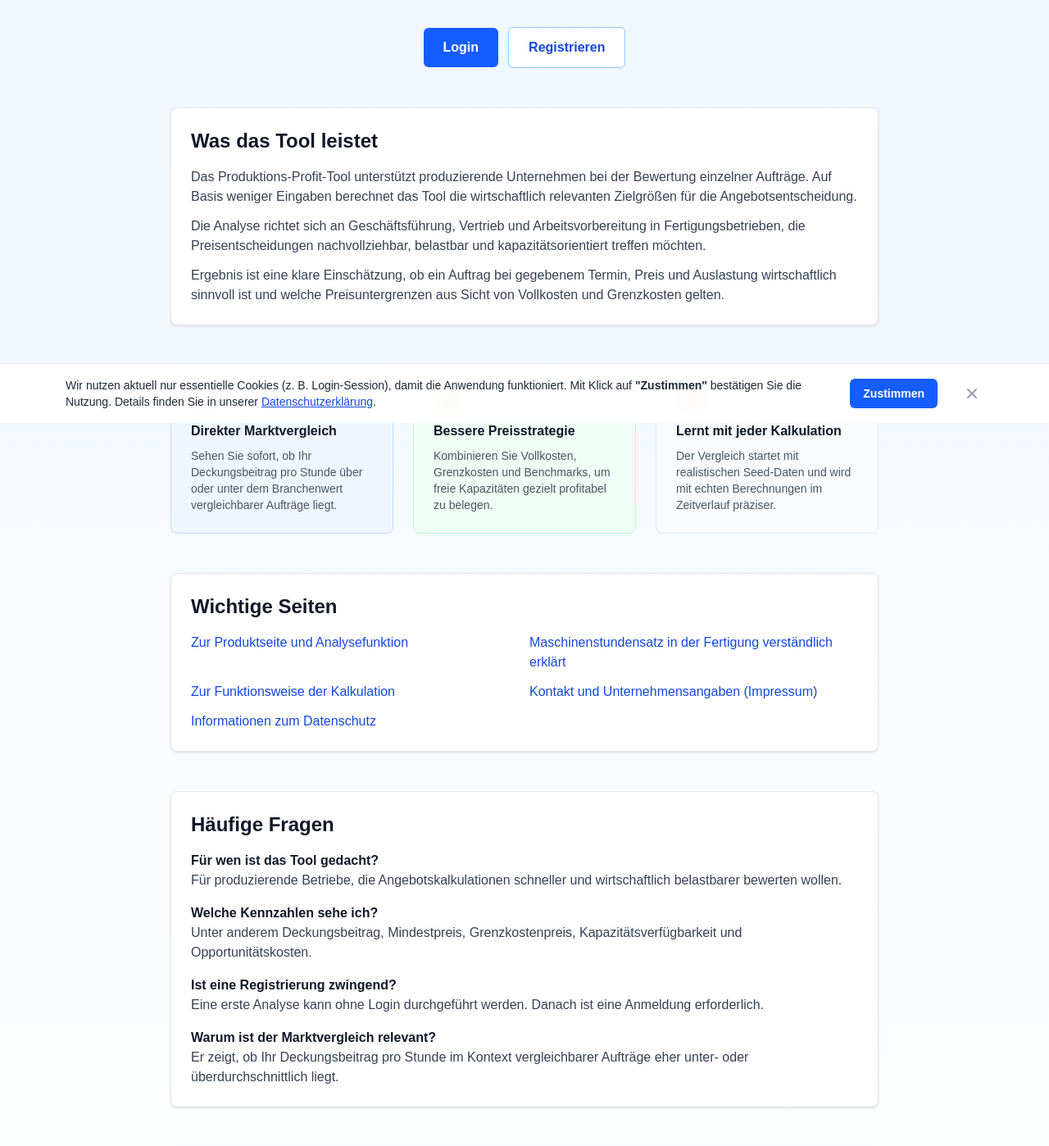
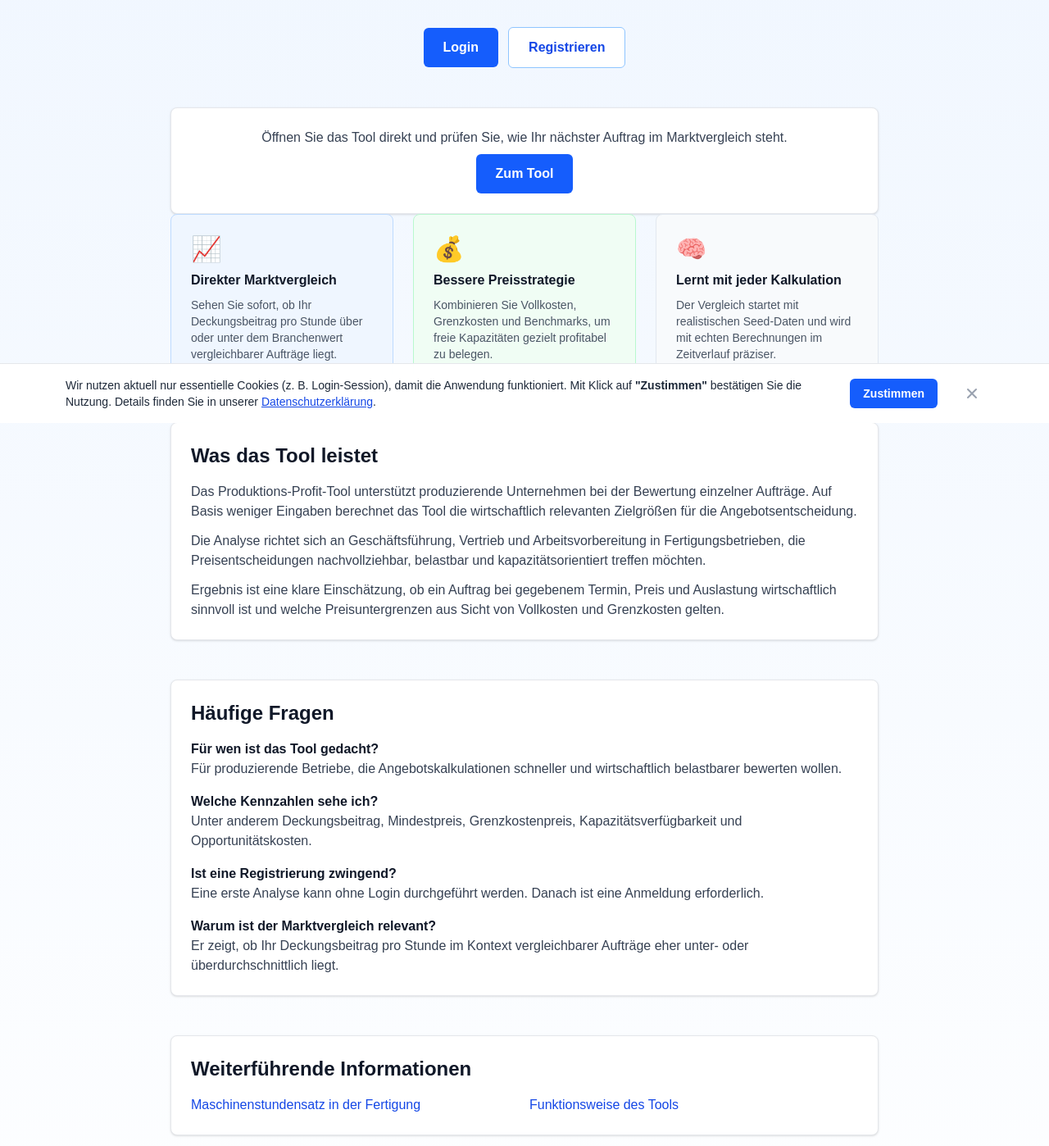
Before and after one commit to carlfruehling/Production-Profit-Tool, a Next.js app: page / in a window 1280 px wide. Shown: the part 284-1682 px from the top of the page at 82% size. Built offline with nearby package versions, Linux system fonts and the light colour scheme; no server answers.

Commit message:
Fix guest first calculation flow by removing server-side preemptive login block

```diff
--- a/src/app/api/calculate/route.ts
+++ b/src/app/api/calculate/route.ts
@@ -10,9 +10,7 @@ import {
 import { getBenchmarkProfile, persistBenchmarkProfile } from '@/lib/benchmark-store';
 import { calculateProductionEconomics } from '@/lib/calculation';
 import { supabase } from '@/lib/supabase';
-import { SESSION_COOKIE_NAME, SESSION_COOKIE_OPTIONS, verifySessionToken } from '@/lib/session';
-
-const GUEST_CALC_COOKIE_NAME = 'ppt_guest_calc_used';
+import { SESSION_COOKIE_NAME, verifySessionToken } from '@/lib/session';
 
 const CalculationSchema = z.object({
   freeMachineHours: z.number().min(0),
@@ -101,14 +99,6 @@ export async function POST(request: NextRequest) {
     const sessionToken = request.cookies.get(SESSION_COOKIE_NAME)?.value;
     const session = await verifySessionToken(sessionToken);
     const hasVerifiedSession = !!session?.emailVerified;
-    const guestCalcAlreadyUsed = request.cookies.get(GUEST_CALC_COOKIE_NAME)?.value === '1';
-
-    if (!hasVerifiedSession && guestCalcAlreadyUsed) {
-      return NextResponse.json(
-        { message: 'Die erste Analyse ist als Gast möglich. Für weitere Analysen bitte einloggen.' },
-        { status: 401 }
-      );
-    }
 
     const forwardedFor = request.headers.get('x-forwarded-for');
     const ip = forwardedFor ? forwardedFor.split(',')[0].trim() : undefined;
@@ -187,15 +177,7 @@ export async function POST(request: NextRequest) {
     );
     await persistBenchmarkProfile(updatedBenchmarkProfile);
 
-    const response = NextResponse.json(responseBody, { status: 200 });
-
-    if (!hasVerifiedSession) {
-      response.cookies.set(GUEST_CALC_COOKIE_NAME, '1', {
-        ...SESSION_COOKIE_OPTIONS,
-      });
-    }
-
-    return response;
+    return NextResponse.json(responseBody, { status: 200 });
   } catch (error) {
     if (error instanceof z.ZodError) {
       console.warn('[calculate] Validation failed', {
--- a/src/app/page.tsx
+++ b/src/app/page.tsx
@@ -135,21 +135,18 @@ export default function Home() {
           </div>
         </div>
 
-        <section className="bg-white rounded-lg border border-gray-200 p-6 mb-12 shadow-sm">
-          <h2 className="text-2xl font-semibold text-gray-900 mb-4">Was das Tool leistet</h2>
-          <p className="text-gray-700 mb-3">
-            Das Produktions-Profit-Tool unterstützt produzierende Unternehmen bei der Bewertung einzelner Aufträge.
-            Auf Basis weniger Eingaben berechnet das Tool die wirtschaftlich relevanten Zielgrößen für die Angebotsentscheidung.
+        <div className="bg-white rounded-lg border border-gray-200 p-6 text-center shadow-sm">
+          <p className="text-gray-700 mb-2 font-medium">
+            Öffnen Sie das Tool direkt und prüfen Sie, wie Ihr nächster Auftrag im Marktvergleich steht.
           </p>
-          <p className="text-gray-700 mb-3">
-            Die Analyse richtet sich an Geschäftsführung, Vertrieb und Arbeitsvorbereitung in Fertigungsbetrieben,
-            die Preisentscheidungen nachvollziehbar, belastbar und kapazitätsorientiert treffen möchten.
-          </p>
-          <p className="text-gray-700">
-            Ergebnis ist eine klare Einschätzung, ob ein Auftrag bei gegebenem Termin, Preis und Auslastung wirtschaftlich
-            sinnvoll ist und welche Preisuntergrenzen aus Sicht von Vollkosten und Grenzkosten gelten.
-          </p>
-        </section>
+
+          <Link
+            href="/tool"
+            className="inline-block bg-blue-600 text-white px-6 py-3 rounded-md font-semibold hover:bg-blue-700 transition-colors"
+          >
+            Zum Tool
+          </Link>
+        </div>
 
         {/* Info Section */}
         <div className="grid md:grid-cols-3 gap-6 mb-12">
@@ -182,24 +179,19 @@ export default function Home() {
         </div>
 
         <section className="bg-white rounded-lg border border-gray-200 p-6 mb-12 shadow-sm">
-          <h2 className="text-2xl font-semibold text-gray-900 mb-4">Wichtige Seiten</h2>
-          <div className="grid gap-3 sm:grid-cols-2">
-            <Link href="/tool" className="text-blue-700 hover:text-blue-900 font-medium">
-              Zur Produktseite und Analysefunktion
-            </Link>
-            <Link href="/maschinenstundensatz-fertigung" className="text-blue-700 hover:text-blue-900 font-medium">
-              Maschinenstundensatz in der Fertigung verständlich erklärt
-            </Link>
-            <Link href="/funktionsweise" className="text-blue-700 hover:text-blue-900 font-medium">
-              Zur Funktionsweise der Kalkulation
-            </Link>
-            <Link href="/impressum" className="text-blue-700 hover:text-blue-900 font-medium">
-              Kontakt und Unternehmensangaben (Impressum)
-            </Link>
-            <Link href="/datenschutz" className="text-blue-700 hover:text-blue-900 font-medium">
-              Informationen zum Datenschutz
-            </Link>
-          </div>
+          <h2 className="text-2xl font-semibold text-gray-900 mb-4">Was das Tool leistet</h2>
+          <p className="text-gray-700 mb-3">
+            Das Produktions-Profit-Tool unterstützt produzierende Unternehmen bei der Bewertung einzelner Aufträge.
+            Auf Basis weniger Eingaben berechnet das Tool die wirtschaftlich relevanten Zielgrößen für die Angebotsentscheidung.
+          </p>
+          <p className="text-gray-700 mb-3">
+            Die Analyse richtet sich an Geschäftsführung, Vertrieb und Arbeitsvorbereitung in Fertigungsbetrieben,
+            die Preisentscheidungen nachvollziehbar, belastbar und kapazitätsorientiert treffen möchten.
+          </p>
+          <p className="text-gray-700">
+            Ergebnis ist eine klare Einschätzung, ob ein Auftrag bei gegebenem Termin, Preis und Auslastung wirtschaftlich
+            sinnvoll ist und welche Preisuntergrenzen aus Sicht von Vollkosten und Grenzkosten gelten.
+          </p>
         </section>
 
         <section className="bg-white rounded-lg border border-gray-200 p-6 mb-12 shadow-sm">
@@ -224,10 +216,21 @@ export default function Home() {
           </div>
         </section>
 
+        <section className="bg-white rounded-lg border border-gray-200 p-6 mb-12 shadow-sm">
+          <h2 className="text-2xl font-semibold text-gray-900 mb-4">Weiterführende Informationen</h2>
+          <div className="grid gap-3 sm:grid-cols-2">
+
+            <Link href="/maschinenstundensatz-fertigung" className="text-blue-700 hover:text-blue-900 font-medium">
+              Maschinenstundensatz in der Fertigung
+            </Link>
+            <Link href="/funktionsweise" className="text-blue-700 hover:text-blue-900 font-medium">
+              Funktionsweise des Tools
+            </Link>
+
+          </div>
+        </section>
+
         <div className="bg-white rounded-lg border border-gray-200 p-6 text-center shadow-sm">
-          <p className="text-gray-700 mb-2 font-medium">
-            Öffnen Sie das Tool direkt und prüfen Sie, wie Ihr nächster Auftrag im Marktvergleich steht.
-          </p>
 
           <Link
             href="/tool"
```
Also changed, not shown: src/components/CalculatorForm.tsx (+28 -51 lines), 1 other file (tests, documents, lock files or other folders).
